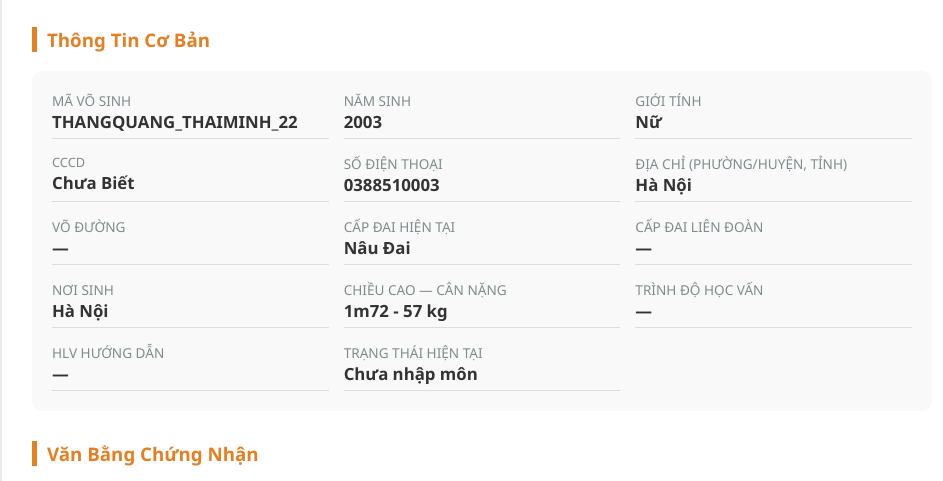
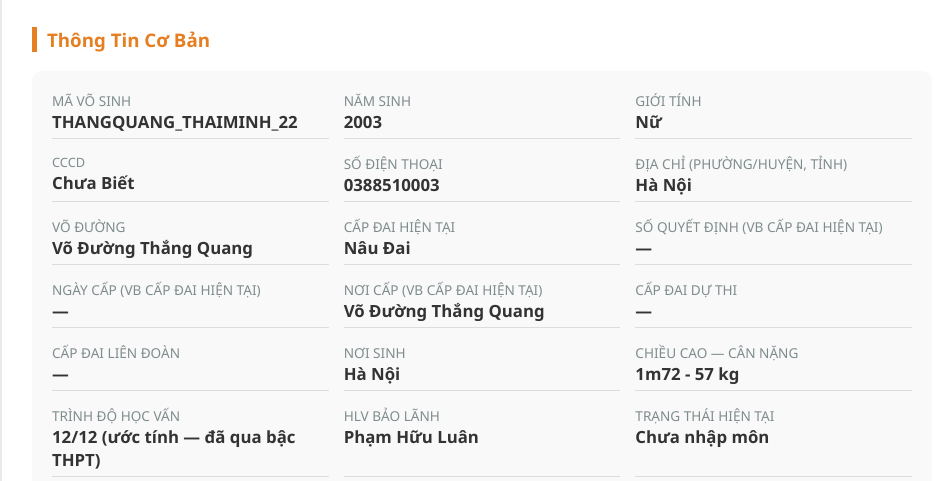
Before and after one commit to phamhuuluan/TrinhThiHaiHanh-2003-HaNoi-ClbThaiMinh-VoDuongThangQuang, a plain HTML site: page index.html in a window 1280 px wide. Shown: the part 252-733 px from the top of the page, without its empty margins (158-1101 px from the left). Drawn offline with Linux system fonts and the light colour scheme.

Commit message:
Hồ sơ võ sinh: TrinhThiHaiHanh-2003-HaNoi-ClbThaiMinh-VoDuongThangQuang

```diff
--- a/index.html
+++ b/index.html
@@ -171,13 +171,17 @@
         </div>
         <div class="info-item"><label>Số Điện Thoại</label><span>0388510003</span></div>
         <div class="info-item"><label>Địa chỉ (Phường/Huyện, Tỉnh)</label><span>Hà Nội</span></div>
-        <div class="info-item"><label>Võ Đường</label><span>—</span></div>
+        <div class="info-item"><label>Võ Đường</label><span>Võ Đường Thắng Quang</span></div>
         <div class="info-item"><label>Cấp đai hiện tại</label><span>Nâu Đai</span></div>
+        <div class="info-item"><label>Số quyết định (VB cấp đai hiện tại)</label><span>—</span></div>
+        <div class="info-item"><label>Ngày cấp (VB cấp đai hiện tại)</label><span>—</span></div>
+        <div class="info-item"><label>Nơi cấp (VB cấp đai hiện tại)</label><span>Võ Đường Thắng Quang</span></div>
+        <div class="info-item"><label>Cấp đai dự thi</label><span>—</span></div>
         <div class="info-item"><label>Cấp Đai Liên Đoàn</label><span>—</span></div>
         <div class="info-item"><label>Nơi Sinh</label><span>Hà Nội</span></div>
         <div class="info-item"><label>Chiều cao — Cân nặng</label><span>1m72 - 57 kg</span></div>
-        <div class="info-item"><label>Trình độ học vấn</label><span>—</span></div>
-        <div class="info-item"><label>HLV hướng dẫn</label><span>—</span></div>
+        <div class="info-item"><label>Trình độ học vấn</label><span>12/12 (ước tính — đã qua bậc THPT)</span></div>
+        <div class="info-item"><label>HLV bảo lãnh</label><span>Phạm Hữu Luân</span></div>
         <div class="info-item"><label>Trạng thái hiện tại</label><span>Chưa nhập môn</span></div>
     </div>
     <div class="certificate-section">
```
Also changed, not shown: QR_trang_web.png (added).
